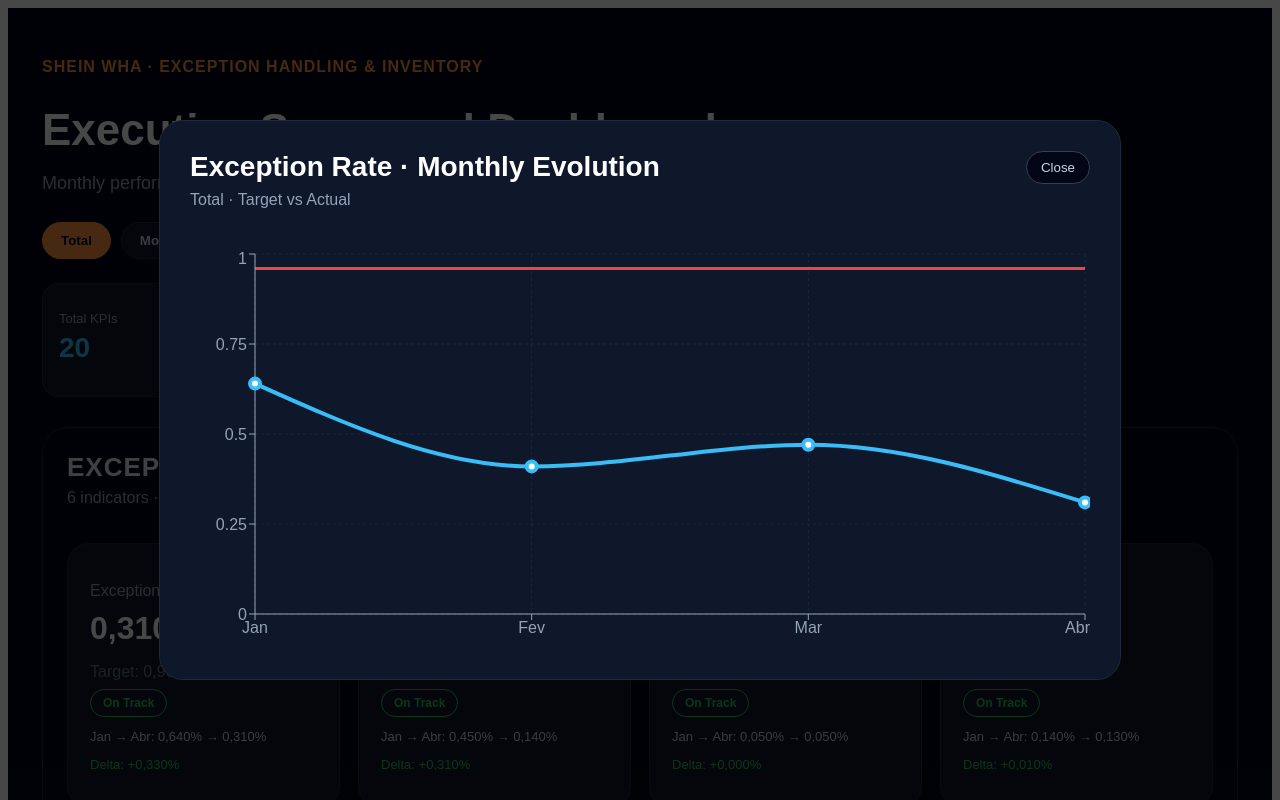
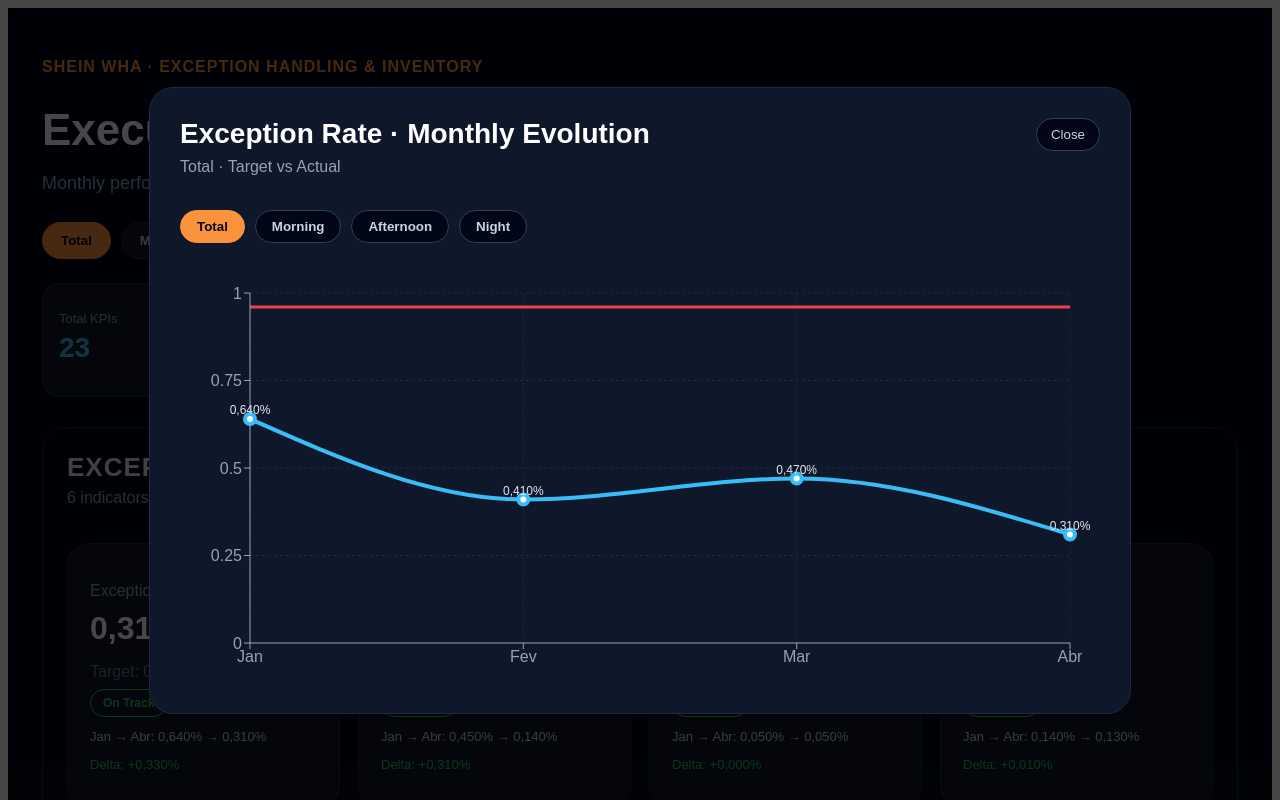
Before and after one commit to gabrielmedinaleite-hue/exception-handling-dashboard, a Next.js app: page / in a window 1280 px wide. Both pictures are taken after a click on the element 203 px from the left and 675 px from the top of the page. Shown: the top 800 px of the page. Built offline with nearby package versions, Linux system fonts and the light colour scheme.

Commit message:
Update page.js

```diff
--- a/app/page.js
+++ b/app/page.js
@@ -9,276 +9,42 @@ import {
   YAxis,
   CartesianGrid,
   Tooltip,
+  LabelList,
 } from "recharts";
 
 const baseKpis = [
-  {
-    title: "Capital Loss Rate",
-    cluster: "LOST",
-    area: "Loss",
-    target: 0.095,
-    direction: "lower",
-    shifts: {
-      Total: { jan: 0.108, feb: 0.003, mar: 0.001, apr: 0.001, value: 0.001 },
-      Morning: { jan: 0.108, feb: 0.003, mar: 0.001, apr: 0.001, value: 0.001 },
-      Afternoon: { jan: 0.108, feb: 0.003, mar: 0.001, apr: 0.001, value: 0.001 },
-      Night: { jan: 0.108, feb: 0.003, mar: 0.001, apr: 0.001, value: 0.001 },
-    },
-  },
-  {
-    title: "Exception Rate",
-    cluster: "EXCEPTION",
-    area: "Receiving",
-    target: 0.96,
-    direction: "lower",
-    shifts: {
-      Total: { jan: 0.64, feb: 0.41, mar: 0.47, apr: 0.31, value: 0.31 },
-      Morning: { jan: 0.61, feb: 0.44, mar: 0.67, apr: 0.35, value: 0.35 },
-      Afternoon: { jan: 0.67, feb: 0.38, mar: 0.37, apr: 0.30, value: 0.30 },
-      Night: { jan: 0.63, feb: 0.40, mar: 0.44, apr: 0.30, value: 0.30 },
-    },
-  },
-  {
-    title: "Empty Box",
-    cluster: "EXCEPTION",
-    area: "Receiving",
-    target: 0.20,
-    direction: "lower",
-    shifts: {
-      Total: { jan: 0.45, feb: 0.27, mar: 0.26, apr: 0.14, value: 0.14 },
-      Morning: { jan: 0.41, feb: 0.28, mar: 0.39, apr: 0.14, value: 0.14 },
-      Afternoon: { jan: 0.47, feb: 0.28, mar: 0.21, apr: 0.14, value: 0.14 },
-      Night: { jan: 0.45, feb: 0.25, mar: 0.23, apr: 0.14, value: 0.14 },
-    },
-  },
-  {
-    title: "Short Picking",
-    cluster: "EXCEPTION",
-    area: "Picking",
-    target: 0.08,
-    direction: "lower",
-    shifts: {
-      Total: { jan: 0.05, feb: 0.03, mar: 0.06, apr: 0.05, value: 0.05 },
-      Morning: { jan: 0.06, feb: 0.03, mar: 0.07, apr: 0.05, value: 0.05 },
-      Afternoon: { jan: 0.05, feb: 0.03, mar: 0.06, apr: 0.05, value: 0.05 },
-      Night: { jan: 0.04, feb: 0.04, mar: 0.04, apr: 0.04, value: 0.04 },
-    },
-  },
-  {
-    title: "Abnormal Sorting",
-    cluster: "EXCEPTION",
-    area: "Receiving",
-    target: 0.20,
-    direction: "lower",
-    shifts: {
-      Total: { jan: 0.14, feb: 0.10, mar: 0.15, apr: 0.13, value: 0.13 },
-      Morning: { jan: 0.14, feb: 0.13, mar: 0.21, apr: 0.16, value: 0.16 },
-      Afternoon: { jan: 0.15, feb: 0.07, mar: 0.11, apr: 0.10, value: 0.10 },
-      Night: { jan: 0.14, feb: 0.11, mar: 0.16, apr: 0.12, value: 0.12 },
-    },
-  },
-  {
-    title: "Abnormal Shelving",
-    cluster: "EXCEPTION",
-    area: "Packing",
-    target: 2.0,
-    direction: "lower",
-    shifts: {
-      Total: { jan: 1.27, feb: 1.23, mar: 1.61, apr: 1.72, value: 1.72 },
-      Morning: { jan: 1.48, feb: 1.24, mar: 1.95, apr: 2.07, value: 2.07 },
-      Afternoon: { jan: 1.47, feb: 1.29, mar: 1.73, apr: 1.92, value: 1.92 },
-      Night: { jan: 0.9, feb: 1.15, mar: 1.16, apr: 1.16, value: 1.16 },
-    },
-  },
-  {
-    title: "Miss Packing",
-    cluster: "EXCEPTION",
-    area: "Packing",
-    target: 0.05,
-    direction: "lower",
-    shifts: {
-      Total: { jan: 0.041, feb: 0.025, mar: 0.034, apr: 0.04, value: 0.04 },
-      Morning: { jan: 0.05, feb: 0.03, mar: 0.04, apr: 0.03, value: 0.03 },
-      Afternoon: { jan: 0.04, feb: 0.03, mar: 0.04, apr: 0.04, value: 0.04 },
-      Night: { jan: 0.04, feb: 0.02, mar: 0.03, apr: 0.03, value: 0.03 },
-    },
-  },
+  { title: "Capital Loss Rate", cluster: "LOST", area: "Loss", target: 0.095, direction: "lower", shifts: { Total: { jan: 0.108, feb: 0.003, mar: 0.001, apr: 0.001, value: 0.001 }, Morning: { jan: 0.108, feb: 0.003, mar: 0.001, apr: 0.001, value: 0.001 }, Afternoon: { jan: 0.108, feb: 0.003, mar: 0.001, apr: 0.001, value: 0.001 }, Night: { jan: 0.108, feb: 0.003, mar: 0.001, apr: 0.001, value: 0.001 } } },
 
-  {
-    title: "Miss Scan",
-    cluster: "HANDOVER",
-    area: "Handover",
-    target: 0.15,
-    direction: "lower",
-    shifts: {
-      Total: { jan: 0.04, feb: 0.02, mar: 0.03, apr: 0.04, value: 0.04 },
-      Morning: { jan: 0.09, feb: 0.01, mar: 0.03, apr: 0.03, value: 0.03 },
-      Afternoon: { jan: 0.02, feb: 0.01, mar: 0.03, apr: 0.03, value: 0.03 },
-      Night: { jan: 0.03, feb: 0.03, mar: 0.04, apr: 0.05, value: 0.05 },
-    },
-  },
-  {
-    title: "Handover Failed",
-    cluster: "HANDOVER",
-    area: "Handover",
-    target: 0.085,
-    direction: "lower",
-    shifts: {
-      Total: { jan: 0.01, feb: 0.0, mar: 0.01, apr: 0.01, value: 0.01 },
-      Morning: { jan: 0.01, feb: 0.0, mar: 0.0, apr: 0.01, value: 0.01 },
-      Afternoon: { jan: 0.01, feb: 0.01, mar: 0.01, apr: 0.02, value: 0.02 },
-      Night: { jan: 0.01, feb: 0.0, mar: 0.0, apr: 0.01, value: 0.01 },
-    },
-  },
-  {
-    title: "Missing Shipping",
-    cluster: "HANDOVER",
-    area: "Handover",
-    target: 0.1,
-    direction: "lower",
-    shifts: {
-      Total: { jan: 0.17, feb: 0.078, mar: 0.04, apr: 0.04, value: 0.04 },
-      Morning: { jan: 0.04, feb: 0.06, mar: 0.05, apr: 0.03, value: 0.03 },
-      Afternoon: { jan: 0.32, feb: 0.09, mar: 0.02, apr: 0.02, value: 0.02 },
-      Night: { jan: 0.16, feb: 0.08, mar: 0.05, apr: 0.06, value: 0.06 },
-    },
-  },
+  { title: "Exception Rate", cluster: "EXCEPTION", area: "Receiving", target: 0.96, direction: "lower", shifts: { Total: { jan: 0.64, feb: 0.41, mar: 0.47, apr: 0.31, value: 0.31 }, Morning: { jan: 0.61, feb: 0.44, mar: 0.67, apr: 0.35, value: 0.35 }, Afternoon: { jan: 0.67, feb: 0.38, mar: 0.37, apr: 0.30, value: 0.30 }, Night: { jan: 0.63, feb: 0.40, mar: 0.44, apr: 0.30, value: 0.30 } } },
+  { title: "Empty Box", cluster: "EXCEPTION", area: "Receiving", target: 0.20, direction: "lower", shifts: { Total: { jan: 0.45, feb: 0.27, mar: 0.26, apr: 0.14, value: 0.14 }, Morning: { jan: 0.41, feb: 0.28, mar: 0.39, apr: 0.14, value: 0.14 }, Afternoon: { jan: 0.47, feb: 0.28, mar: 0.21, apr: 0.14, value: 0.14 }, Night: { jan: 0.45, feb: 0.25, mar: 0.23, apr: 0.14, value: 0.14 } } },
+  { title: "Short Picking", cluster: "EXCEPTION", area: "Picking", target: 0.08, direction: "lower", shifts: { Total: { jan: 0.05, feb: 0.03, mar: 0.06, apr: 0.05, value: 0.05 }, Morning: { jan: 0.06, feb: 0.03, mar: 0.07, apr: 0.05, value: 0.05 }, Afternoon: { jan: 0.05, feb: 0.03, mar: 0.06, apr: 0.05, value: 0.05 }, Night: { jan: 0.04, feb: 0.04, mar: 0.04, apr: 0.04, value: 0.04 } } },
+  { title: "Abnormal Sorting", cluster: "EXCEPTION", area: "Receiving", target: 0.20, direction: "lower", shifts: { Total: { jan: 0.14, feb: 0.10, mar: 0.15, apr: 0.13, value: 0.13 }, Morning: { jan: 0.14, feb: 0.13, mar: 0.21, apr: 0.16, value: 0.16 }, Afternoon: { jan: 0.15, feb: 0.07, mar: 0.11, apr: 0.10, value: 0.10 }, Night: { jan: 0.14, feb: 0.11, mar: 0.16, apr: 0.12, value: 0.12 } } },
+  { title: "Abnormal Shelving", cluster: "EXCEPTION", area: "Packing", target: 2.00, direction: "lower", shifts: { Total: { jan: 1.27, feb: 1.23, mar: 1.61, apr: 1.72, value: 1.72 }, Morning: { jan: 1.48, feb: 1.24, mar: 1.95, apr: 2.07, value: 2.07 }, Afternoon: { jan: 1.47, feb: 1.29, mar: 1.73, apr: 1.92, value: 1.92 }, Night: { jan: 0.90, feb: 1.15, mar: 1.16, apr: 1.16, value: 1.16 } } },
+  { title: "Miss Packing", cluster: "EXCEPTION", area: "Packing", target: 0.05, direction: "lower", shifts: { Total: { jan: 0.041, feb: 0.025, mar: 0.034, apr: 0.04, value: 0.04 }, Morning: { jan: 0.05, feb: 0.03, mar: 0.04, apr: 0.03, value: 0.03 }, Afternoon: { jan: 0.04, feb: 0.03, mar: 0.04, apr: 0.04, value: 0.04 }, Night: { jan: 0.04, feb: 0.02, mar: 0.03, apr: 0.03, value: 0.03 } } },
 
-  {
-    title: "Overdue Consolidation Package",
-    cluster: "LOST",
-    area: "Shipping",
-    target: 0.53,
-    direction: "lower",
-    shifts: {
-      Total: { jan: 0.21, feb: 0.24, mar: 0.36, apr: 0.27, value: 0.27 },
-      Morning: { jan: 0.23, feb: 0.27, mar: 0.46, apr: 0.26, value: 0.26 },
-      Afternoon: { jan: 0.22, feb: 0.2, mar: 0.24, apr: 0.22, value: 0.22 },
-      Night: { jan: 0.22, feb: 0.24, mar: 0.4, apr: 0.32, value: 0.32 },
-    },
-  },
-  {
-    title: "Package Cancellation Rate",
-    cluster: "LOST",
-    area: "Cancellation",
-    target: 0.1,
-    direction: "lower",
-    shifts: {
-      Total: { jan: 0.1, feb: 0.09, mar: 0.09, apr: 0.07, value: 0.07 },
-      Morning: { jan: 0.09, feb: 0.09, mar: 0.1, apr: 0.07, value: 0.07 },
-      Afternoon: { jan: 0.1, feb: 0.09, mar: 0.09, apr: 0.07, value: 0.07 },
-      Night: { jan: 0.09, feb: 0.1, mar: 0.09, apr: 0.07, value: 0.07 },
-    },
-  },
-  {
-    title: "3P On Time Return to Seller 2D",
-    cluster: "LOST",
-    area: "Return",
-    target: 95,
-    direction: "higher",
-    shifts: {
-      Total: { jan: 41.6, feb: 46.2, mar: 49.3, apr: 40.0, value: 40.0 },
-      Morning: { jan: 42.7, feb: 48.8, mar: 51.9, apr: 49.1, value: 49.1 },
-      Afternoon: { jan: 45.7, feb: 34.1, mar: 36.1, apr: 24.5, value: 24.5 },
-      Night: { jan: 19.9, feb: 49.0, mar: 60.1, apr: 36.7, value: 36.7 },
-    },
-  },
-  {
-    title: "Lost Rate",
-    cluster: "LOST",
-    area: "Shipping",
-    target: 0.05,
-    direction: "lower",
-    shifts: {
-      Total: { jan: 0.086, feb: 0.052, mar: 0.032, apr: 0.011, value: 0.011 },
-      Morning: { jan: 0.087, feb: 0.059, mar: 0.036, apr: 0.011, value: 0.011 },
-      Afternoon: { jan: 0.11, feb: 0.047, mar: 0.03, apr: 0.013, value: 0.013 },
-      Night: { jan: 0.077, feb: 0.05, mar: 0.03, apr: 0.009, value: 0.009 },
-    },
-  },
+  { title: "Miss Scan", cluster: "HANDOVER", area: "Handover", target: 0.15, direction: "lower", shifts: { Total: { jan: 0.04, feb: 0.02, mar: 0.03, apr: 0.04, value: 0.04 }, Morning: { jan: 0.09, feb: 0.01, mar: 0.03, apr: 0.03, value: 0.03 }, Afternoon: { jan: 0.02, feb: 0.01, mar: 0.03, apr: 0.03, value: 0.03 }, Night: { jan: 0.03, feb: 0.03, mar: 0.04, apr: 0.05, value: 0.05 } } },
+  { title: "Handover Failed", cluster: "HANDOVER", area: "Handover", target: 0.085, direction: "lower", shifts: { Total: { jan: 0.01, feb: 0.00, mar: 0.01, apr: 0.01, value: 0.01 }, Morning: { jan: 0.01, feb: 0.00, mar: 0.00, apr: 0.01, value: 0.01 }, Afternoon: { jan: 0.01, feb: 0.01, mar: 0.01, apr: 0.02, value: 0.02 }, Night: { jan: 0.01, feb: 0.00, mar: 0.00, apr: 0.01, value: 0.01 } } },
+  { title: "Missing Shipping", cluster: "HANDOVER", area: "Handover", target: 0.10, direction: "lower", shifts: { Total: { jan: 0.17, feb: 0.078, mar: 0.04, apr: 0.04, value: 0.04 }, Morning: { jan: 0.04, feb: 0.06, mar: 0.05, apr: 0.03, value: 0.03 }, Afternoon: { jan: 0.32, feb: 0.09, mar: 0.02, apr: 0.02, value: 0.02 }, Night: { jan: 0.16, feb: 0.08, mar: 0.05, apr: 0.06, value: 0.06 } } },
 
-  {
-    title: "IRDR",
-    cluster: "INVENTORY",
-    area: "Inventory",
-    target: 0.5,
-    direction: "lower",
-    shifts: {
-      Total: { jan: 0.86, feb: 1.04, mar: 0.63, apr: 0.34, value: 0.34 },
-      Morning: { jan: 0.16, feb: 0.19, mar: 0.14, apr: 0.08, value: 0.08 },
-      Afternoon: { jan: 0.2, feb: 0.24, mar: 0.16, apr: 0.1, value: 0.1 },
-      Night: { jan: 0.25, feb: 0.29, mar: 0.16, apr: 0.09, value: 0.09 },
-    },
-  },
-  {
-    title: "Counting Coverage Rate 1 Week",
-    cluster: "INVENTORY",
-    area: "Inventory",
-    target: 100,
-    direction: "higher",
-    shifts: {
-      Total: { jan: 100, feb: 100, mar: 99.82, apr: 100, value: 100 },
-      Morning: { jan: 44.25, feb: 39.8, mar: 42.18, apr: 47.01, value: 47.01 },
-      Afternoon: { jan: 28.21, feb: 27.21, mar: 33.08, apr: 35.02, value: 35.02 },
-      Night: { jan: 27.54, feb: 32.99, mar: 24.74, apr: 17.71, value: 17.71 },
-    },
-  },
-  {
-    title: "Wrongly Count",
-    cluster: "INVENTORY",
-    area: "Inventory",
-    target: 1,
-    direction: "lower",
-    shifts: {
-      Total: { jan: 0.1, feb: 0.16, mar: 0.11, apr: 0.06, value: 0.06 },
-      Morning: { jan: 0.11, feb: 0.19, mar: 0.07, apr: 0.04, value: 0.04 },
-      Afternoon: { jan: 0.18, feb: 0.29, mar: 0.23, apr: 0.1, value: 0.1 },
-      Night: { jan: 0.02, feb: 0.01, mar: 0.02, apr: 0.02, value: 0.02 },
-    },
-  },
-  {
-    title: "Counting In Time Rate 24H",
-    cluster: "INVENTORY",
-    area: "Inventory",
-    target: 100,
-    direction: "higher",
-    shifts: {
-      Total: { jan: 100, feb: 100, mar: 100, apr: 100, value: 100 },
-      Morning: { jan: 100, feb: 100, mar: 100, apr: 100, value: 100 },
-      Afternoon: { jan: 100, feb: 100, mar: 100, apr: 100, value: 100 },
-      Night: { jan: 100, feb: 100, mar: 100, apr: 100, value: 100 },
-    },
-  },
+  { title: "On Time Delivery Rate 15H", cluster: "SLA", area: "SLA", target: 95.00, direction: "higher", shifts: { Total: { jan: 0, feb: 0, mar: 0, apr: 78.74, value: 78.74 }, Morning: { jan: 0, feb: 0, mar: 0, apr: 78.74, value: 78.74 }, Afternoon: { jan: 0, feb: 0, mar: 0, apr: 78.74, value: 78.74 }, Night: { jan: 0, feb: 0, mar: 0, apr: 78.74, value: 78.74 } } },
+  { title: "On Time Delivery Rate 1D", cluster: "SLA", area: "SLA", target: 95.00, direction: "higher", shifts: { Total: { jan: 0, feb: 0, mar: 0, apr: 94.91, value: 94.91 }, Morning: { jan: 0, feb: 0, mar: 0, apr: 94.91, value: 94.91 }, Afternoon: { jan: 0, feb: 0, mar: 0, apr: 94.91, value: 94.91 }, Night: { jan: 0, feb: 0, mar: 0, apr: 94.91, value: 94.91 } } },
+  { title: "On Time Delivery Rate 2D", cluster: "SLA", area: "SLA", target: 95.00, direction: "higher", shifts: { Total: { jan: 0, feb: 0, mar: 0, apr: 97.41, value: 97.41 }, Morning: { jan: 0, feb: 0, mar: 0, apr: 97.41, value: 97.41 }, Afternoon: { jan: 0, feb: 0, mar: 0, apr: 97.41, value: 97.41 }, Night: { jan: 0, feb: 0, mar: 0, apr: 97.41, value: 97.41 } } },
 
-  {
-    title: "3D Tickets On Time Rate",
-    cluster: "TICKET",
-    area: "Tickets",
-    target: 99,
-    direction: "higher",
-    shifts: {
-      Total: { jan: 99.71, feb: 99.94, mar: 99.84, apr: 99.91, value: 99.91 },
-      Morning: { jan: 99.71, feb: 99.94, mar: 99.84, apr: 99.91, value: 99.91 },
-      Afternoon: { jan: 99.71, feb: 99.94, mar: 99.84, apr: 99.91, value: 99.91 },
-      Night: { jan: 99.71, feb: 99.94, mar: 99.84, apr: 99.91, value: 99.91 },
-    },
-  },
-  {
-    title: "Mis-ship Rate",
-    cluster: "TICKET",
-    area: "Shipping",
-    target: 0.15,
-    direction: "lower",
-    shifts: {
-      Total: { jan: 0.11, feb: 0.05, mar: 0.07, apr: 0.04, value: 0.04 },
-      Morning: { jan: 0.12, feb: 0.04, mar: 0.08, apr: 0.05, value: 0.05 },
-      Afternoon: { jan: 0.14, feb: 0.04, mar: 0.07, apr: 0.04, value: 0.04 },
-      Night: { jan: 0.09, feb: 0.05, mar: 0.06, apr: 0.04, value: 0.04 },
-    },
-  },
+  { title: "Overdue Consolidation Package", cluster: "LOST", area: "Shipping", target: 0.53, direction: "lower", shifts: { Total: { jan: 0.21, feb: 0.24, mar: 0.36, apr: 0.27, value: 0.27 }, Morning: { jan: 0.23, feb: 0.27, mar: 0.46, apr: 0.26, value: 0.26 }, Afternoon: { jan: 0.22, feb: 0.20, mar: 0.24, apr: 0.22, value: 0.22 }, Night: { jan: 0.22, feb: 0.24, mar: 0.40, apr: 0.32, value: 0.32 } } },
+  { title: "Package Cancellation Rate", cluster: "LOST", area: "Cancellation", target: 0.10, direction: "lower", shifts: { Total: { jan: 0.10, feb: 0.09, mar: 0.09, apr: 0.07, value: 0.07 }, Morning: { jan: 0.09, feb: 0.09, mar: 0.10, apr: 0.07, value: 0.07 }, Afternoon: { jan: 0.10, feb: 0.09, mar: 0.09, apr: 0.07, value: 0.07 }, Night: { jan: 0.09, feb: 0.10, mar: 0.09, apr: 0.07, value: 0.07 } } },
+  { title: "3P On Time Return to Seller 2D", cluster: "LOST", area: "Return", target: 95.00, direction: "higher", shifts: { Total: { jan: 41.6, feb: 46.2, mar: 49.3, apr: 40.0, value: 40.0 }, Morning: { jan: 42.7, feb: 48.8, mar: 51.9, apr: 49.1, value: 49.1 }, Afternoon: { jan: 45.7, feb: 34.1, mar: 36.1, apr: 24.5, value: 24.5 }, Night: { jan: 19.9, feb: 49.0, mar: 60.1, apr: 36.7, value: 36.7 } } },
+  { title: "Lost Rate", cluster: "LOST", area: "Shipping", target: 0.05, direction: "lower", shifts: { Total: { jan: 0.086, feb: 0.052, mar: 0.032, apr: 0.011, value: 0.011 }, Morning: { jan: 0.087, feb: 0.059, mar: 0.036, apr: 0.011, value: 0.011 }, Afternoon: { jan: 0.110, feb: 0.047, mar: 0.030, apr: 0.013, value: 0.013 }, Night: { jan: 0.077, feb: 0.050, mar: 0.030, apr: 0.009, value: 0.009 } } },
+
+  { title: "IRDR", cluster: "INVENTORY", area: "Inventory", target: 0.50, direction: "lower", shifts: { Total: { jan: 0.86, feb: 1.04, mar: 0.63, apr: 0.34, value: 0.34 }, Morning: { jan: 0.16, feb: 0.19, mar: 0.14, apr: 0.08, value: 0.08 }, Afternoon: { jan: 0.20, feb: 0.24, mar: 0.16, apr: 0.10, value: 0.10 }, Night: { jan: 0.25, feb: 0.29, mar: 0.16, apr: 0.09, value: 0.09 } } },
+  { title: "Counting Coverage Rate 1 Week", cluster: "INVENTORY", area: "Inventory", target: 100.00, direction: "higher", shifts: { Total: { jan: 100, feb: 100, mar: 99.82, apr: 100, value: 100 }, Morning: { jan: 44.25, feb: 39.80, mar: 42.18, apr: 47.01, value: 47.01 }, Afternoon: { jan: 28.21, feb: 27.21, mar: 33.08, apr: 35.02, value: 35.02 }, Night: { jan: 27.54, feb: 32.99, mar: 24.74, apr: 17.71, value: 17.71 } } },
+  { title: "Wrongly Count", cluster: "INVENTORY", area: "Inventory", target: 1.00, direction: "lower", shifts: { Total: { jan: 0.10, feb: 0.16, mar: 0.11, apr: 0.06, value: 0.06 }, Morning: { jan: 0.11, feb: 0.19, mar: 0.07, apr: 0.04, value: 0.04 }, Afternoon: { jan: 0.18, feb: 0.29, mar: 0.23, apr: 0.10, value: 0.10 }, Night: { jan: 0.02, feb: 0.01, mar: 0.02, apr: 0.02, value: 0.02 } } },
+  { title: "Counting In Time Rate 24H", cluster: "INVENTORY", area: "Inventory", target: 100.00, direction: "higher", shifts: { Total: { jan: 100, feb: 100, mar: 100, apr: 100, value: 100 }, Morning: { jan: 100, feb: 100, mar: 100, apr: 100, value: 100 }, Afternoon: { jan: 100, feb: 100, mar: 100, apr: 100, value: 100 }, Night: { jan: 100, feb: 100, mar: 100, apr: 100, value: 100 } } },
+
+  { title: "3D Tickets On Time Rate", cluster: "TICKET", area: "Tickets", target: 99.00, direction: "higher", shifts: { Total: { jan: 99.71, feb: 99.94, mar: 99.84, apr: 99.91, value: 99.91 }, Morning: { jan: 99.71, feb: 99.94, mar: 99.84, apr: 99.91, value: 99.91 }, Afternoon: { jan: 99.71, feb: 99.94, mar: 99.84, apr: 99.91, value: 99.91 }, Night: { jan: 99.71, feb: 99.94, mar: 99.84, apr: 99.91, value: 99.91 } } },
+  { title: "Mis-ship Rate", cluster: "TICKET", area: "Shipping", target: 0.15, direction: "lower", shifts: { Total: { jan: 0.11, feb: 0.05, mar: 0.07, apr: 0.04, value: 0.04 }, Morning: { jan: 0.12, feb: 0.04, mar: 0.08, apr: 0.05, value: 0.05 }, Afternoon: { jan: 0.14, feb: 0.04, mar: 0.07, apr: 0.04, value: 0.04 }, Night: { jan: 0.09, feb: 0.05, mar: 0.06, apr: 0.04, value: 0.04 } } },
 ];
 
-const clusters = ["EXCEPTION", "HANDOVER", "LOST", "INVENTORY", "TICKET"];
+const clusters = ["EXCEPTION", "HANDOVER", "SLA", "LOST", "INVENTORY", "TICKET"];
 const shifts = ["Total", "Morning", "Afternoon", "Night"];
 
 function buildKpisByShift(shift) {
@@ -290,6 +56,19 @@ function buildKpisByShift(shift) {
     direction: item.direction,
     ...item.shifts[shift],
   }));
+}
+
+function buildSingleKpi(title, shift) {
+  const item = baseKpis.find((kpi) => kpi.title === title);
+  if (!item) return null;
+  return {
+    title: item.title,
+    cluster: item.cluster,
+    area: item.area,
+    target: item.target,
+    direction: item.direction,
+    ...item.shifts[shift],
+  };
 }
 
 function isOnTrack(kpi) {
@@ -317,9 +96,12 @@ function deltaValue(item) {
 
 export default function Dashboard() {
   const [selectedShift, setSelectedShift] = useState("Total");
-  const [selectedKpi, setSelectedKpi] = useState(null);
+  const [selectedKpiTitle, setSelectedKpiTitle] = useState(null);
+  const [chartShift, setChartShift] = useState("Total");
 
   const kpis = buildKpisByShift(selectedShift);
+  const selectedKpi = selectedKpiTitle ? buildSingleKpi(selectedKpiTitle, chartShift) : null;
+
   const onTrack = kpis.filter((k) => getStatus(k) === "On Track").length;
   const attention = kpis.length - onTrack;
 
@@ -340,11 +122,9 @@ export default function Dashboard() {
         <p style={{ color: "#fb923c", fontWeight: "bold", letterSpacing: "1px" }}>
           SHEIN WHA · EXCEPTION HANDLING & INVENTORY
         </p>
-
         <h1 style={{ fontSize: "44px", marginBottom: "8px" }}>
           Executive Scorecard Dashboard
         </h1>
-
         <p style={{ color: "#94a3b8", fontSize: "18px" }}>
           Monthly performance view · January to April · Target vs Actual · {selectedShift}
         </p>
@@ -393,7 +173,14 @@ export default function Dashboard() {
 
             <div style={{ display: "grid", gridTemplateColumns: "repeat(auto-fit,minmax(235px,1fr))", gap: "18px" }}>
               {clusterKpis.map((item) => (
-                <KpiCard key={item.title} item={item} onClick={() => setSelectedKpi(item)} />
+                <KpiCard
+                  key={item.title}
+                  item={item}
+                  onClick={() => {
+                    setSelectedKpiTitle(item.title);
+                    setChartShift(selectedShift);
+                  }}
+                />
               ))}
             </div>
           </section>
@@ -446,7 +233,7 @@ export default function Dashboard() {
 
       {selectedKpi && (
         <div
-          onClick={() => setSelectedKpi(null)}
+          onClick={() => setSelectedKpiTitle(null)}
           style={{
             position: "fixed",
             inset: 0,
@@ -461,25 +248,25 @@ export default function Dashboard() {
           <div
             onClick={(e) => e.stopPropagation()}
             style={{
-              width: "min(900px, 100%)",
+              width: "min(920px, 100%)",
               background: "#0f172a",
               border: "1px solid #1e293b",
               borderRadius: "24px",
               padding: "30px",
             }}
           >
-            <div style={{ display: "flex", justifyContent: "space-between", gap: "20px", alignItems: "start", marginBottom: "24px" }}>
+            <div style={{ display: "flex", justifyContent: "space-between", gap: "20px", alignItems: "start", marginBottom: "18px" }}>
               <div>
                 <h2 style={{ margin: 0, fontSize: "28px" }}>
                   {selectedKpi.title} · Monthly Evolution
                 </h2>
                 <p style={{ color: "#94a3b8", marginTop: "8px" }}>
-                  {selectedShift} · Target vs Actual
+                  {chartShift} · Target vs Actual
                 </p>
               </div>
 
               <button
-                onClick={() => setSelectedKpi(null)}
+                onClick={() => setSelectedKpiTitle(null)}
                 style={{
                   background: "#020617",
                   color: "#cbd5e1",
@@ -493,7 +280,27 @@ export default function Dashboard() {
               </button>
             </div>
 
-            <ResponsiveContainer width="100%" height={400}>
+            <section style={{ display: "flex", gap: "10px", marginBottom: "20px", flexWrap: "wrap" }}>
+              {shifts.map((shift) => (
+                <button
+                  key={shift}
+                  onClick={() => setChartShift(shift)}
+                  style={{
+                    background: chartShift === shift ? "#fb923c" : "#020617",
+                    color: chartShift === shift ? "#020617" : "#cbd5e1",
+                    border: chartShift === shift ? "1px solid #fb923c" : "1px solid #334155",
+                    borderRadius: "999px",
+                    padding: "8px 16px",
+                    fontWeight: "bold",
+                    cursor: "pointer",
+                  }}
+                >
+                  {shift}
+                </button>
+              ))}
+            </section>
+
+            <ResponsiveContainer width="100%" height={420}>
               <LineChart
                 data={[
                   { month: "Jan", value: selectedKpi.jan, target: selectedKpi.target },
@@ -501,12 +308,17 @@ export default function Dashboard() {
                   { month: "Mar", value: selectedKpi.mar, target: selectedKpi.target },
                   { month: "Abr", value: selectedKpi.apr, target: selectedKpi.target },
                 ]}
+                margin={{ top: 30, right: 30, left: 10, bottom: 10 }}
               >
                 <CartesianGrid strokeDasharray="3 3" stroke="#1e293b" />
                 <XAxis dataKey="month" stroke="#94a3b8" />
                 <YAxis stroke="#94a3b8" />
                 <Tooltip />
-                <Line type="monotone" dataKey="value" name="Actual" stroke="#38bdf8" strokeWidth={4} dot={{ r: 5 }} />
+
+                <Line type="monotone" dataKey="value" name="Actual" stroke="#38bdf8" strokeWidth={4} dot={{ r: 5 }}>
+                  <LabelList dataKey="value" position="top" formatter={fmt} fill="#e5e7eb" fontSize={12} />
+                </Line>
+
                 <Line type="monotone" dataKey="target" name="Target" stroke="#ef4444" strokeWidth={3} dot={false} />
               </LineChart>
             </ResponsiveContainer>
```
